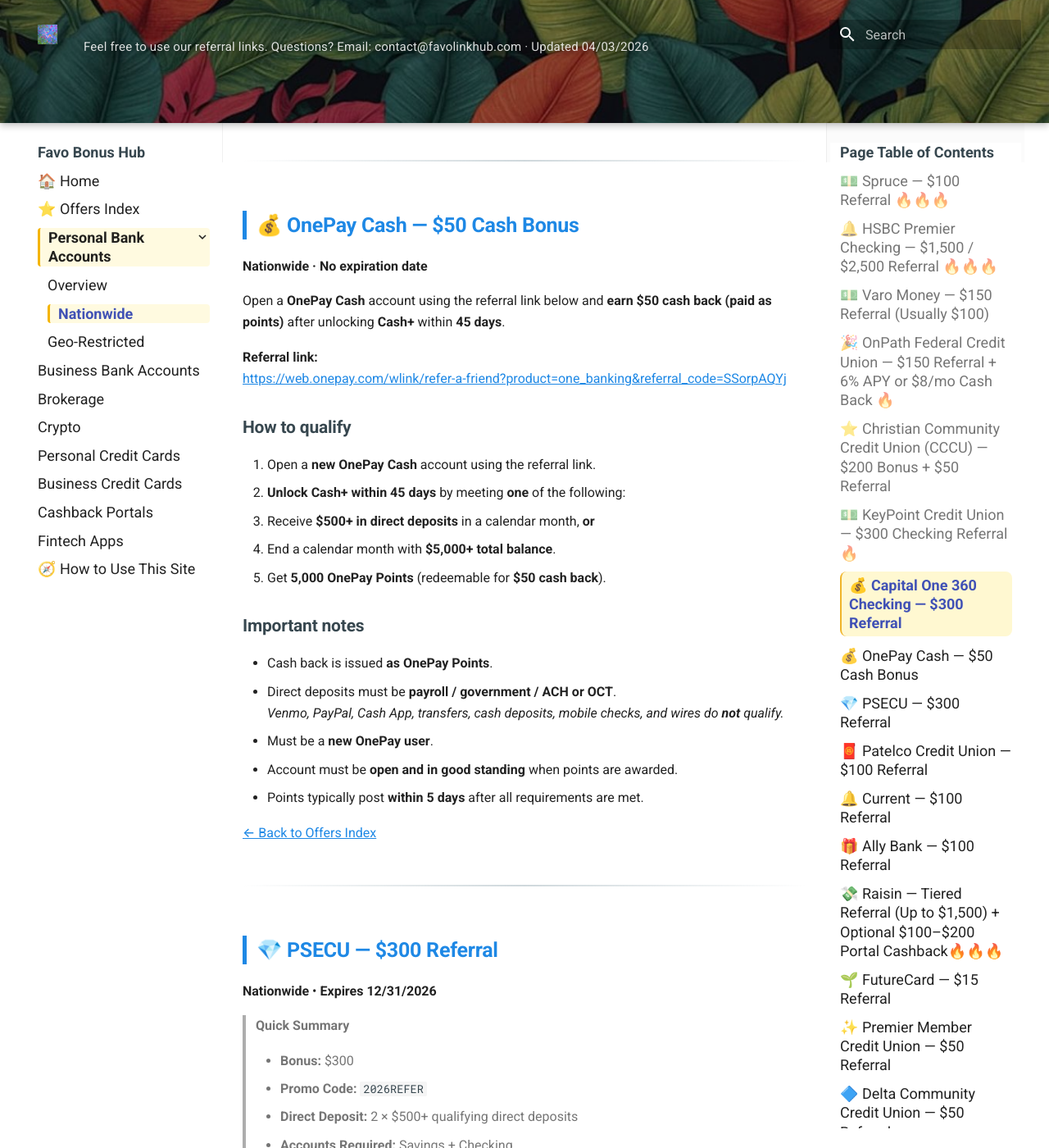
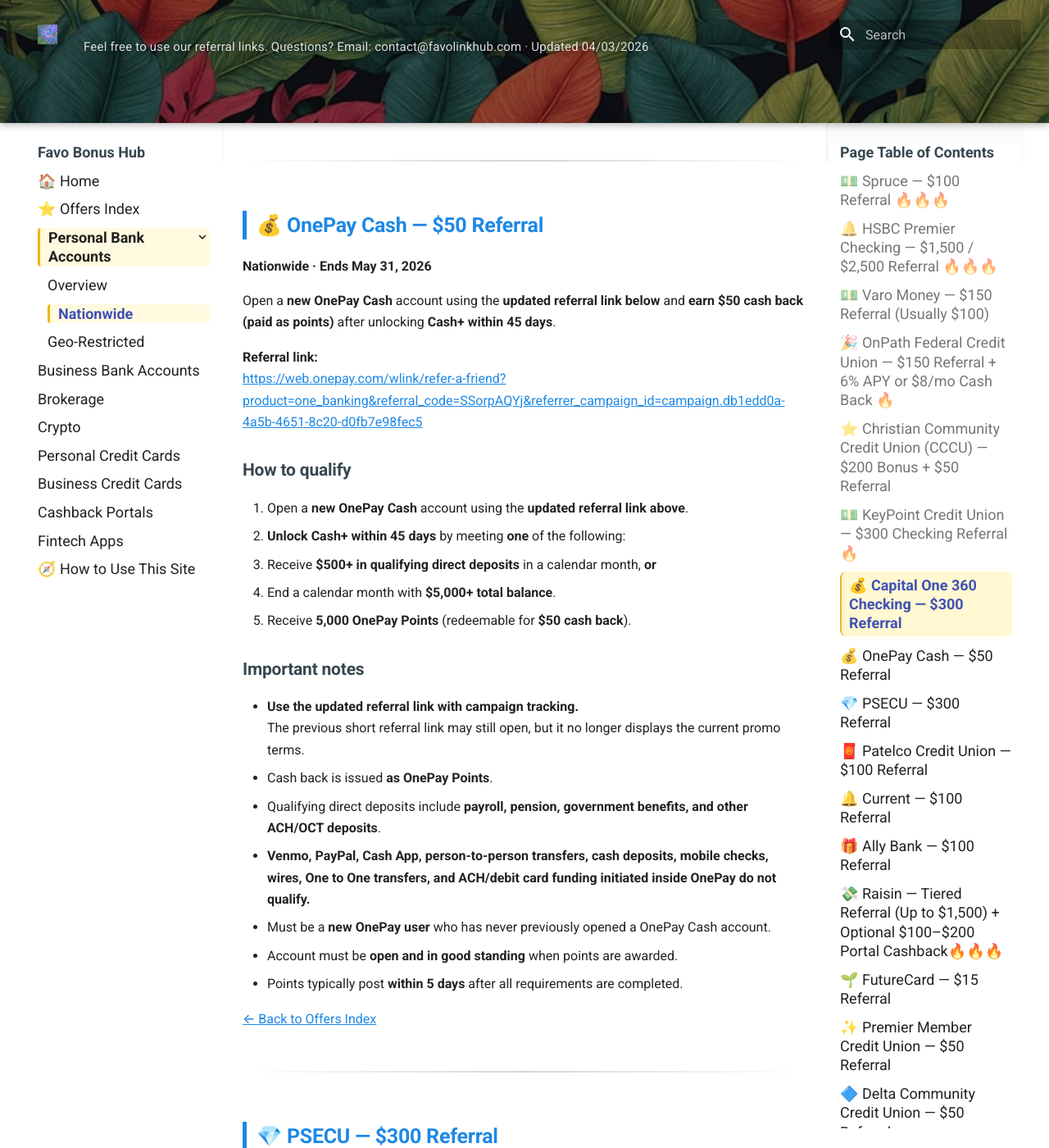
Before and after one commit to whispersofzephyr/favolinkhub-site, an MkDocs documentation site: the page built from docs/personal-bank-nationwide.md, in a window 1280 px wide and 1400 px high, scrolled down 11932 px. Shown: the whole window at 82% size. Built offline with MkDocs 1.6.1 and Material for MkDocs 9.7.7, drawn with Linux system fonts in a browser that asks for light colours.

Commit message:
Revise OnePay Cash referral details and conditions
Updated the OnePay Cash referral section with a new expiration date and modified referral link. Clarified qualification steps and important notes regarding direct deposits and account status.

```diff
--- a/docs/personal-bank-nationwide.md
+++ b/docs/personal-bank-nationwide.md
@@ -432,28 +432,32 @@ To receive the $300 checking bonus, you must:
 ---
 
 <a id="onepay-cash"></a>
-## 💰 OnePay Cash — $50 Cash Bonus
-**Nationwide · No expiration date**
+## 💰 OnePay Cash — $50 Referral
+**Nationwide · Ends May 31, 2026**
 
-Open a **OnePay Cash** account using the referral link below and **earn $50 cash back (paid as points)** after unlocking **Cash+** within **45 days**.
+Open a **new OnePay Cash** account using the **updated referral link below** and **earn $50 cash back (paid as points)** after unlocking **Cash+ within 45 days**.
 
 **Referral link:**
-[https://web.onepay.com/wlink/refer-a-friend?product=one_banking&referral_code=SSorpAQYj](https://web.onepay.com/wlink/refer-a-friend?product=one_banking&referral_code=SSorpAQYj)
+[https://web.onepay.com/wlink/refer-a-friend?product=one_banking&referral_code=SSorpAQYj&referrer_campaign_id=campaign.db1edd0a-4a5b-4651-8c20-d0fb7e98fec5](https://web.onepay.com/wlink/refer-a-friend?product=one_banking&referral_code=SSorpAQYj&referrer_campaign_id=campaign.db1edd0a-4a5b-4651-8c20-d0fb7e98fec5)
 
 ### How to qualify
-1. Open a **new OnePay Cash** account using the referral link.
+
+1. Open a **new OnePay Cash** account using the **updated referral link above**.
 2. **Unlock Cash+ within 45 days** by meeting **one** of the following:
-   - Receive **$500+ in direct deposits** in a calendar month, **or**
+   - Receive **$500+ in qualifying direct deposits** in a calendar month, **or**
    - End a calendar month with **$5,000+ total balance**.
-3. Get **5,000 OnePay Points** (redeemable for **$50 cash back**).
+3. Receive **5,000 OnePay Points** (redeemable for **$50 cash back**).
 
 ### Important notes
+
+- **Use the updated referral link with campaign tracking.**
+  The previous short referral link may still open, but it no longer displays the current promo terms.
 - Cash back is issued **as OnePay Points**.
-- Direct deposits must be **payroll / government / ACH or OCT**.
-  *Venmo, PayPal, Cash App, transfers, cash deposits, mobile checks, and wires do **not** qualify.*
-- Must be a **new OnePay user**.
+- Qualifying direct deposits include **payroll, pension, government benefits, and other ACH/OCT deposits**.
+- **Venmo, PayPal, Cash App, person-to-person transfers, cash deposits, mobile checks, wires, One to One transfers, and ACH/debit card funding initiated inside OnePay do not qualify.**
+- Must be a **new OnePay user** who has never previously opened a OnePay Cash account.
 - Account must be **open and in good standing** when points are awarded.
-- Points typically post **within 5 days** after all requirements are met.
+- Points typically post **within 5 days** after all requirements are completed.
 
 --8<-- "snippets/back-to-list.md"
 
```
